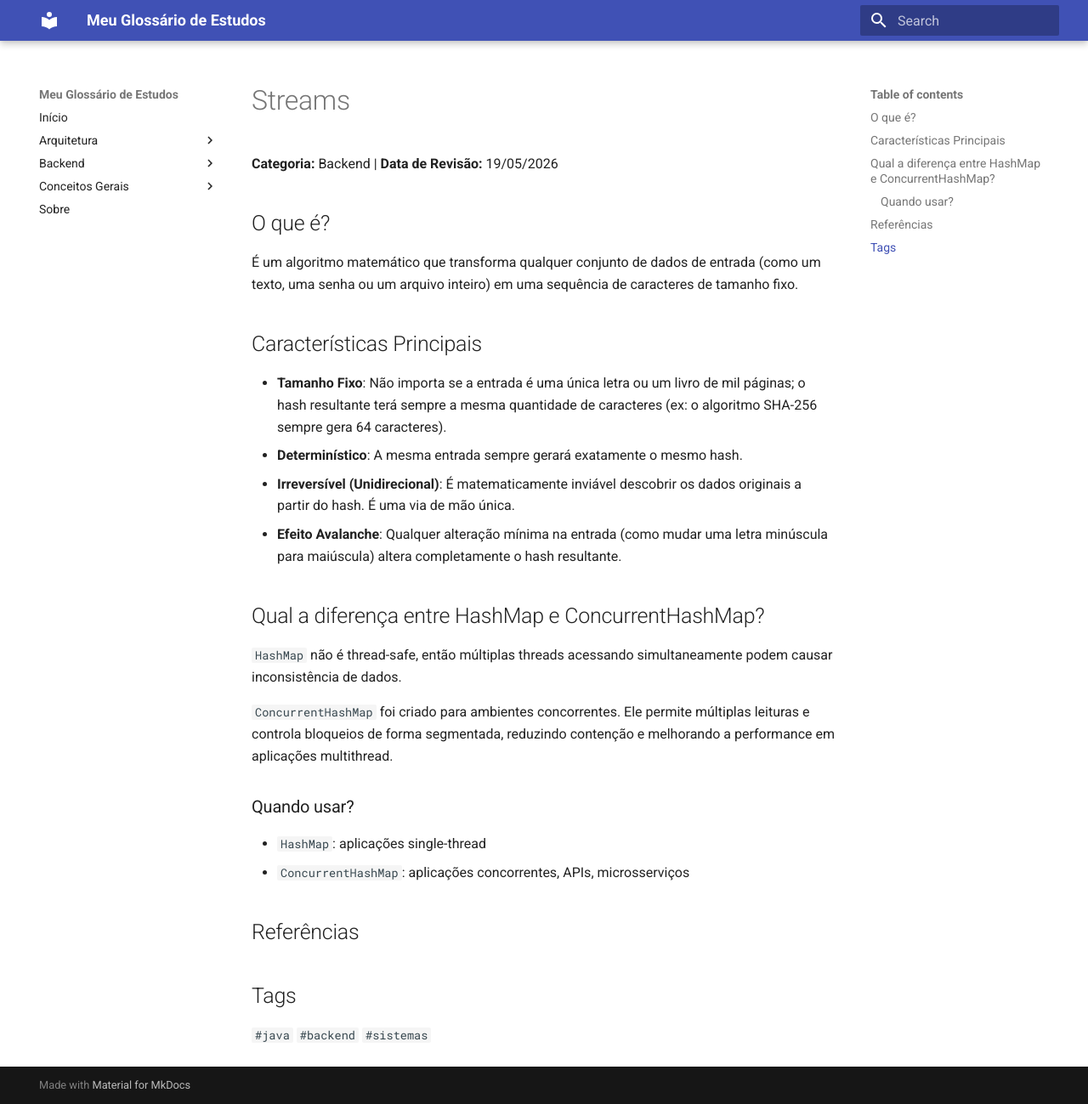
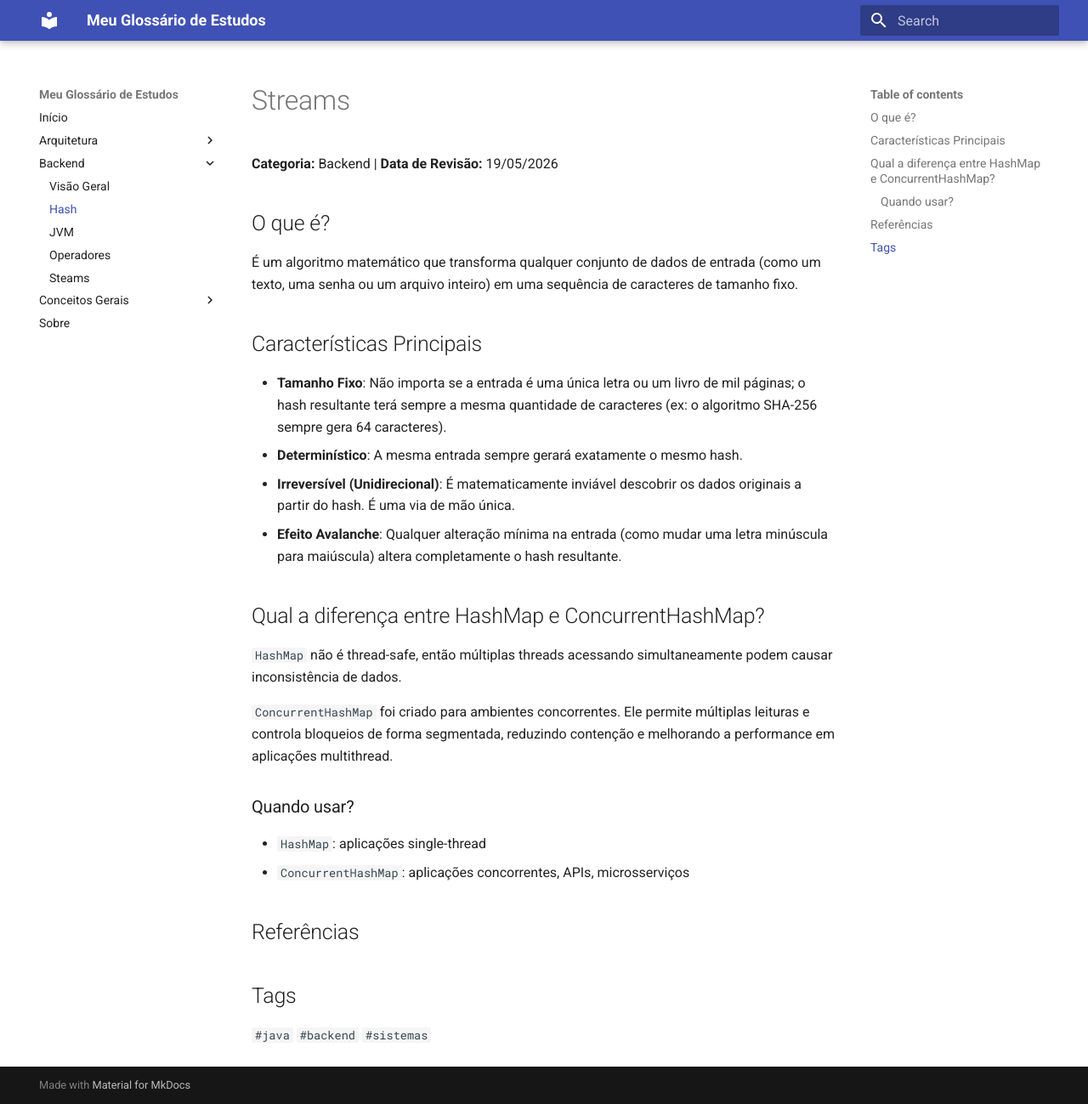
Before and after one commit to Trooper2123/glossario, an MkDocs documentation site: the page built from docs/backend/hash.md, in a window 1280 px wide and 1299 px high. Shown: the whole window at 85% size. Built offline with MkDocs 1.6.1 and Material for MkDocs 9.7.7, drawn with Linux system fonts in a browser that asks for light colours; some of the changed lines change nothing that is shown.

Commit message:
Atualização de arquivos

```diff
--- a/mkdocs.yml
+++ b/mkdocs.yml
@@ -10,8 +10,16 @@ nav:
   - Início: index.md
   - Arquitetura:
     - Visão Geral: arquitetura/index.md
+    - API: arquitetura/api.md
+    - Banco de Dados: arquitetura/banco-de-dados.md
+    - Memória: arquitetura/memoria.md
   - Backend:
     - Visão Geral: backend/index.md
+    - Hash: backend/hash.md
+    - JVM: backend/jvm.md
+    - Operadores: backend/operadores.md
+    - Steams: backend/steams.md
   - Conceitos Gerais:
-    - Arquitetura: conceitos-gerais/index.md
+    - Visão Geral: conceitos-gerais/index.md
+    - Arquitetura: conceitos-gerais/arquitetura.md
   - Sobre: sobre.md
```
Also changed, not shown: site/404.html, site/arquitetura/arquitetura/index.html, site/backend/hash/index.html, site/backend/jvm/index.html, site/backend/operadores/index.html, site/backend/steams/index.html, site/conceitos-gerais/api/index.html, site/conceitos-gerais/banco-de-dados/index.html, site/conceitos-gerais/memoria/index.html, site/index.html, site/search/search_index.json, site/sobre/index.html.
